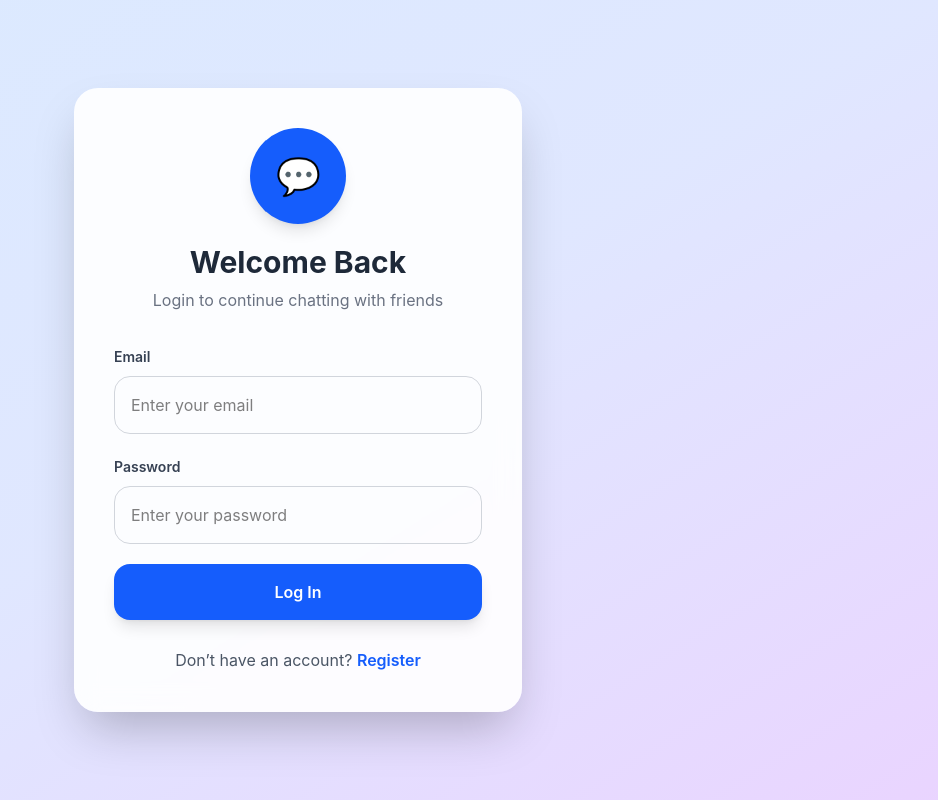
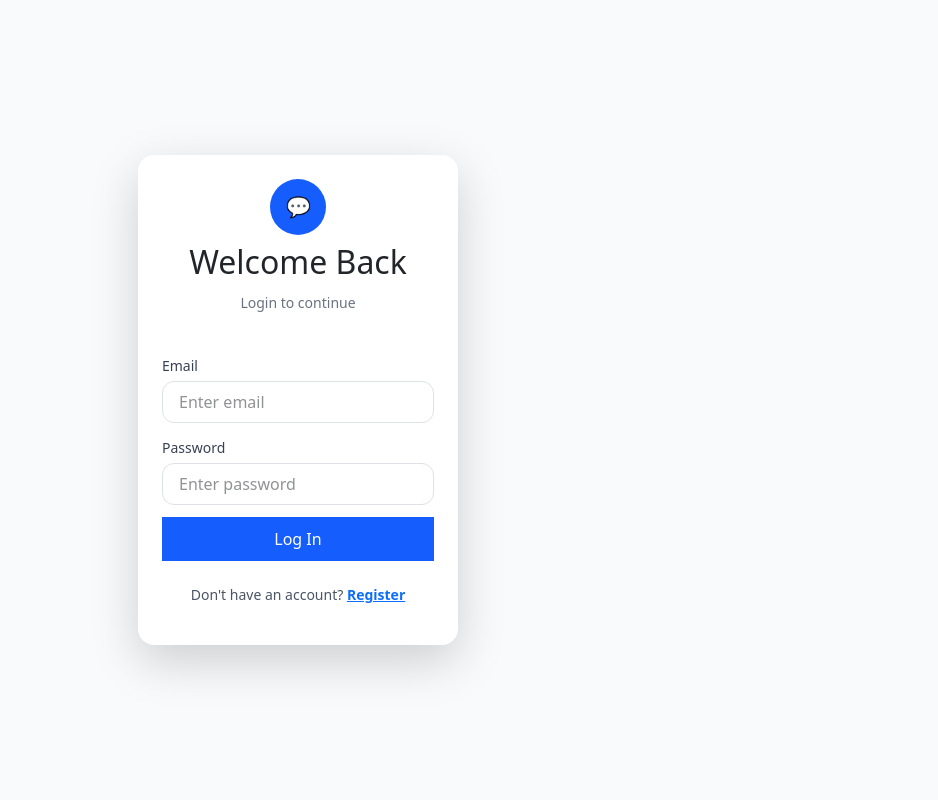
Before and after one commit to parshant-creator/real-time-chat-frontend, a React (Vite) app: page / in a window 1280 px wide. Shown: the whole page, without its empty margins (342-1280 px from the left). Built offline with nearby package versions, Linux system fonts and the light colour scheme; no server answers.

Commit message:
login update

```diff
--- a/package.json
+++ b/package.json
@@ -12,6 +12,7 @@
   "dependencies": {
     "@tailwindcss/vite": "^4.2.4",
     "axios": "^1.15.2",
+    "bootstrap": "^5.3.8",
     "lucide-react": "^1.16.0",
     "react": "^19.2.5",
     "react-dom": "^19.2.5",
--- a/src/main.jsx
+++ b/src/main.jsx
@@ -3,6 +3,7 @@ import ReactDOM from "react-dom/client";
 import {BrowserRouter} from "react-router-dom"
 import './index.css'
 import App from './App.jsx'
+import "bootstrap/dist/css/bootstrap.min.css";
 
 ReactDOM.createRoot(document.getElementById('root')).render(
   <BrowserRouter>
--- a/src/pages/Login.jsx
+++ b/src/pages/Login.jsx
@@ -2,15 +2,16 @@ import API from "../services/api";
 import { useNavigate, Link } from "react-router-dom";
 import { useState, useEffect } from "react";
 import { toast } from "react-hot-toast";
+
 const Login = () => {
   const navigate = useNavigate();
-  const [loading, setLoading] = useState(false)
+
+  const [loading, setLoading] = useState(false);
 
   const [formData, setFormData] = useState({
     email: "",
     password: "",
   });
-
 
   const handleChange = (e) => {
     setFormData({
@@ -21,27 +22,25 @@ const Login = () => {
 
   const handleSubmit = async (e) => {
     e.preventDefault();
+
     try {
-      setLoading(true)
-      await new Promise((resolve)=>
-        setTimeout(resolve, 1500)
-      )
+      setLoading(true);
+
       const res = await API.post("/login", formData);
 
       localStorage.setItem("token", res.data.token);
-
       localStorage.setItem("user", JSON.stringify(res.data.user));
 
       toast.success(res.data.msg);
 
       setTimeout(() => {
         navigate("/chat");
-      }, 1500);
+      }, 1000);
     } catch (error) {
       toast.error(error.response?.data?.msg || "Login Failed");
-    }  finally {
-  setLoading(false);
-}
+    } finally {
+      setLoading(false);
+    }
   };
 
   useEffect(() => {
@@ -53,73 +52,77 @@ const Login = () => {
   }, [navigate]);
 
   return (
-    <div className="min-h-screen flex items-center justify-center bg-gradient-to-br from-blue-100 via-indigo-100 to-purple-200 px-4 py-6 sm:px-6 lg:px-8">
-      {/* MAIN CARD */}
-      <div className="w-full max-w-md bg-white/90 backdrop-blur-md rounded-3xl shadow-2xl p-6 sm:p-8 md:p-10">
-        {/* TOP */}
-        <div className="flex flex-col items-center mb-8">
-          {/* LOGO */}
-          <div className="w-20 h-20 sm:w-24 sm:h-24 rounded-full bg-blue-600 flex items-center justify-center shadow-lg">
-            <span className="text-white text-3xl sm:text-4xl font-bold">
-              💬
-            </span>
+    <div className="h-screen flex items-center justify-center px-4 bg-slate-50 overflow-hidden">
+      <div className="w-full max-w-xs bg-white rounded-2xl shadow-lg p-4">
+
+        {/* Logo */}
+        <div className="flex flex-col items-center mb-4">
+          <div className="w-14 h-14 rounded-full bg-blue-600 flex items-center justify-center">
+            <span className="text-white text-xl">💬</span>
           </div>
 
-          <h2 className="text-2xl sm:text-3xl font-bold mt-5 text-gray-800 text-center">
+          <h2 className="text-2xl font-bold mt-2 text-gray-800">
             Welcome Back
           </h2>
 
-          <p className="text-gray-500 text-sm sm:text-base mt-2 text-center">
-            Login to continue chatting with friends
+          <p className="text-sm text-gray-500 mt-1">
+            Login to continue
           </p>
         </div>
 
-        {/* FORM */}
-        <form onSubmit={handleSubmit} className="space-y-5">
-          {/* EMAIL */}
+        {/* Form */}
+        <form onSubmit={handleSubmit} className="space-y-3">
+
           <div>
-            <label className="text-sm font-semibold text-gray-700">Email</label>
+            <label className="text-sm font-medium text-gray-700">
+              Email
+            </label>
 
             <input
               type="email"
               name="email"
-              placeholder="Enter your email"
+              placeholder="Enter email"
               value={formData.email}
               onChange={handleChange}
               required
-              className="w-full mt-2 px-4 py-3 sm:py-4 border border-gray-300 rounded-2xl focus:outline-none focus:ring-2 focus:ring-blue-500 transition text-sm sm:text-base"
+              className="w-full mt-1 px-3 py-2 border border-gray-300 rounded-xl focus:outline-none focus:ring-2 focus:ring-blue-500"
             />
           </div>
 
-          {/* PASSWORD */}
           <div>
-            <label className="text-sm font-semibold text-gray-700">
+            <label className="text-sm font-medium text-gray-700">
               Password
             </label>
 
             <input
               type="password"
               name="password"
-              placeholder="Enter your password"
+              placeholder="Enter password"
               value={formData.password}
               onChange={handleChange}
               required
-              className="w-full mt-2 px-4 py-3 sm:py-4 border border-gray-300 rounded-2xl focus:outline-none focus:ring-2 focus:ring-blue-500 transition text-sm sm:text-base"
+              className="w-full mt-1 px-3 py-2 border border-gray-300 rounded-xl focus:outline-none focus:ring-2 focus:ring-blue-500"
             />
           </div>
 
-          {/* BUTTON */}
           <button
             type="submit"
-            className="w-full py-3 sm:py-4 rounded-2xl bg-blue-600 hover:bg-blue-700 active:scale-[0.98] text-white font-semibold transition duration-300 shadow-lg text-sm sm:text-base"
+            disabled={loading}
+            className="w-full py-2.5 rounded-xl bg-blue-600 hover:bg-blue-700 disabled:bg-blue-400 disabled:cursor-not-allowed text-white font-medium transition"
           >
-          {loading ? "Loading...":"Log In"}
+            {loading ? (
+              <div className="flex items-center justify-center gap-2">
+                <div className="w-4 h-4 border-2 border-white border-t-transparent rounded-full animate-spin"></div>
+                Loading...
+              </div>
+            ) : (
+              "Log In"
+            )}
           </button>
         </form>
 
-        {/* FOOTER */}
-        <p className="text-center text-sm sm:text-base text-gray-600 mt-7">
-          Don’t have an account?{" "}
+        <p className="text-center text-sm text-gray-600 mt-4">
+          Don't have an account?{" "}
           <Link
             to="/register"
             className="text-blue-600 font-semibold hover:underline"
```
Also changed, not shown: 1 other file (tests, documents, lock files or other folders).
